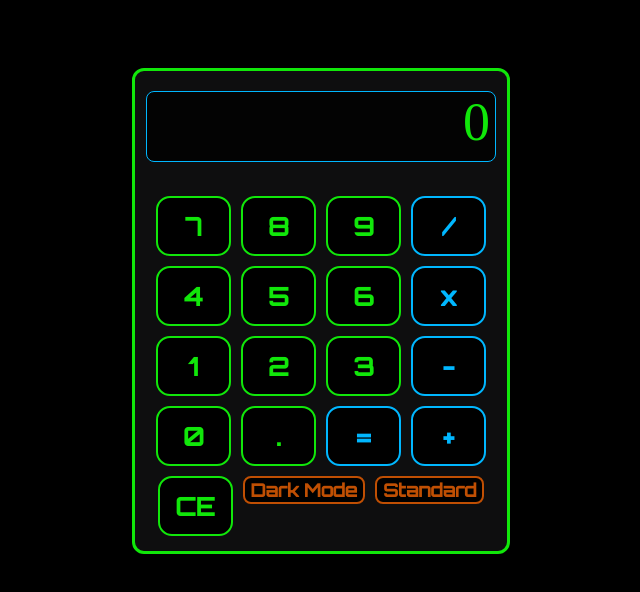
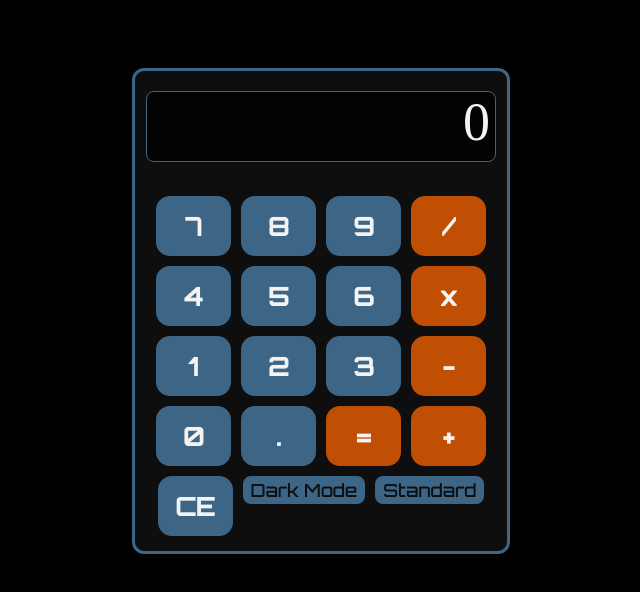
Before and after one commit to Solphilos/Calculator, a plain HTML site: page index.html in a window 1280 px wide. Both pictures are taken after a click on the button "Dark Mode". Shown: the whole page, without its empty margins (319-959 px from the left). Drawn offline with Linux system fonts and the light colour scheme; a web font is replaced by a local one.

Commit message:
yet another color change

```diff
--- a/style.css
+++ b/style.css
@@ -1,5 +1,5 @@
 body {
-    background-color: rgb(175, 175, 175);
+    background-color: rgb(226, 226, 226);
 }
 
 @font-face {
@@ -123,7 +123,7 @@ button:hover {
     height: fit-content;
     margin: 5px;
     font-size: 18px;
-    font-weight: bold;
+    font-weight: lighter;
     font-family: 'Orbitron', sans-serif;
     color: rgb(26, 26, 26);
     border: solid rgb(29, 29, 29) 2px;
@@ -137,7 +137,7 @@ button:hover {
     height: fit-content;
     margin: 5px;
     font-size: 18px;
-    font-weight: bold;
+    font-weight: lighter;
     font-family: 'Orbitron', sans-serif;
     color: rgb(26, 26, 26);
     border: solid rgb(29, 29, 29) 2px;
@@ -149,18 +149,9 @@ button:hover {
 
 
 
-
-
-
-
-
-
-
-
-
 .buttonContainerDarkMode {
     display: flex;
-    border: solid rgb(17, 231, 10) 3px;
+    border: solid rgb(61, 101, 134) 3px;
     border-radius: 12px;
     background-color: rgb(14, 14, 15);
     box-shadow: none;
@@ -171,9 +162,9 @@ button:hover {
 
 .resultDarkMode {
 
-    color: rgb(17, 231, 10);
+    color: rgb(243, 243, 243);
     background-color: rgb(3, 3, 3);
-    border: solid rgb(0, 183, 255) 1px;
+    border: solid rgb(61, 101, 134) 1px;
     border-radius: 8px;
     box-shadow: none;
 }
@@ -182,39 +173,49 @@ button:hover {
 
 .buttonDarkMode {
 
-    color: rgb(17, 231, 10);
-    border: solid rgb(17, 231, 10) 2px;
+    color: rgb(243, 243, 243);
+    background-color: rgb(61, 101, 134);
+    border: solid rgb(61, 101, 134) 2px;
     box-shadow: none;
     border-radius: 14px;
-    background-color: rgb(0, 0, 0);
+
 }
 
 #darkDarkMode, #standardDarkMode {
-    color:rgb(192, 79, 3);
-    border:solid rgb(192, 79, 3) 2px;
+    background-color:rgb(61, 101, 134);
+    border:solid rgb(61, 101, 134) 2px;
+    color:rgb(14, 14, 15);
     border-radius: 8px;
+    box-shadow: none;
+    font-weight: lighter;
+
+}
+
+
+#darkDarkMode:hover, #standardDarkMode:hover {
+    background-color: rgb(78, 186, 212);
+}
+
+
+
+#subtractDarkMode, #addDarkMode, #multiplyDarkMode, #equalsDarkMode, #divideDarkMode {
+    background-color: rgb(192, 79, 3);
+    border: solid rgb(192, 79, 3) 2px;
+    color: rgb(243, 243, 243);
     box-shadow: none;
 
 }
 
-
-
-
-
-
-#subtractDarkMode, #addDarkMode, #multiplyDarkMode, #equalsDarkMode, #divideDarkMode {
-    background-color: black;
-    border: solid rgb(0, 183, 255) 2px;
-    color: rgb(0, 183, 255);
-    box-shadow: none;
-
-}
-
-#subtract:hover, #add:hover, #multiply:hover, #equals:hover, #divide:hover {
-    background-color: rgb(98, 218, 212)
+#subtractDarkMode:hover, #addDarkMode:hover, #multiplyDarkMode:hover, #equalsDarkMode:hover, #divideDarkMode:hover {
+    background-color: rgb(78, 186, 212)
 }
 
 #allClearDarkMode {
-    background-color: rgb(192, 79, 3);
-    color: rgb(22, 22, 22)
+    background-color: rgb(153, 74, 140);
+    border: solid rgb(153, 74, 140) 2px;
+    color: rgb(14, 14, 15)
 }
+
+#allClearDarkMode:hover {
+    background-color: rgb(78, 186, 212);
+}
```
